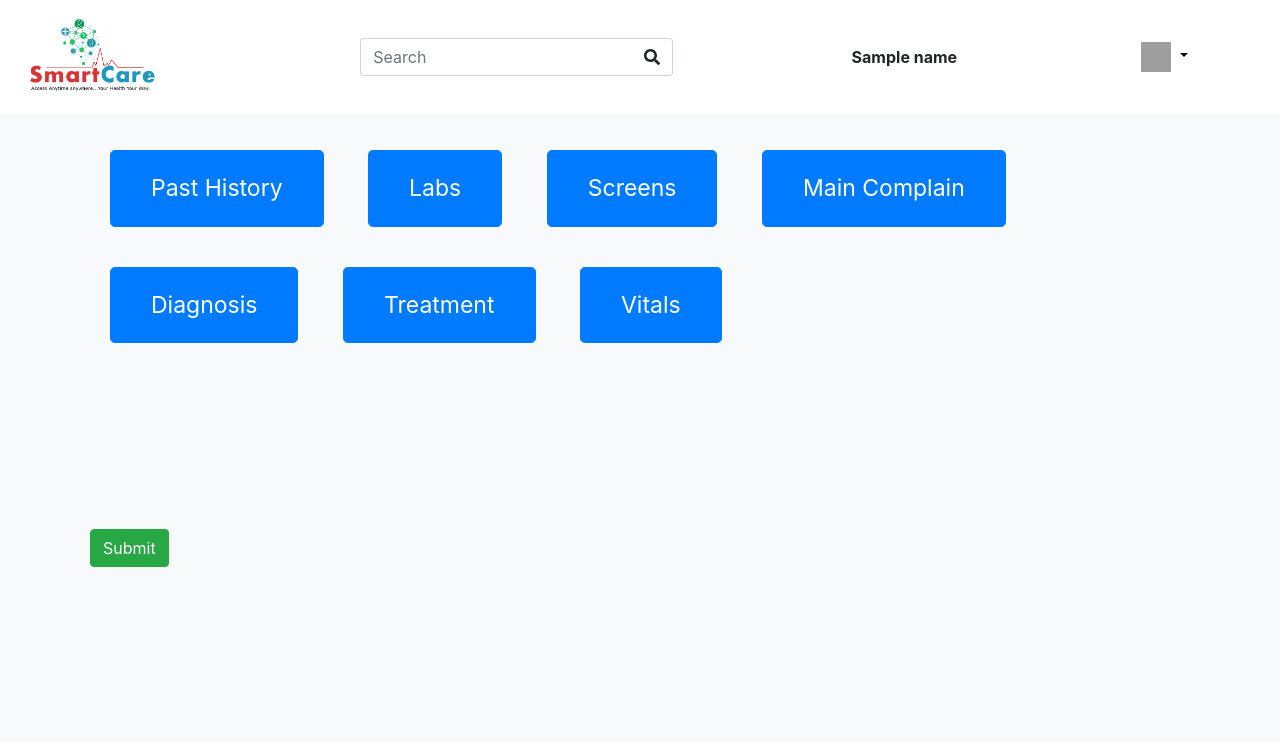
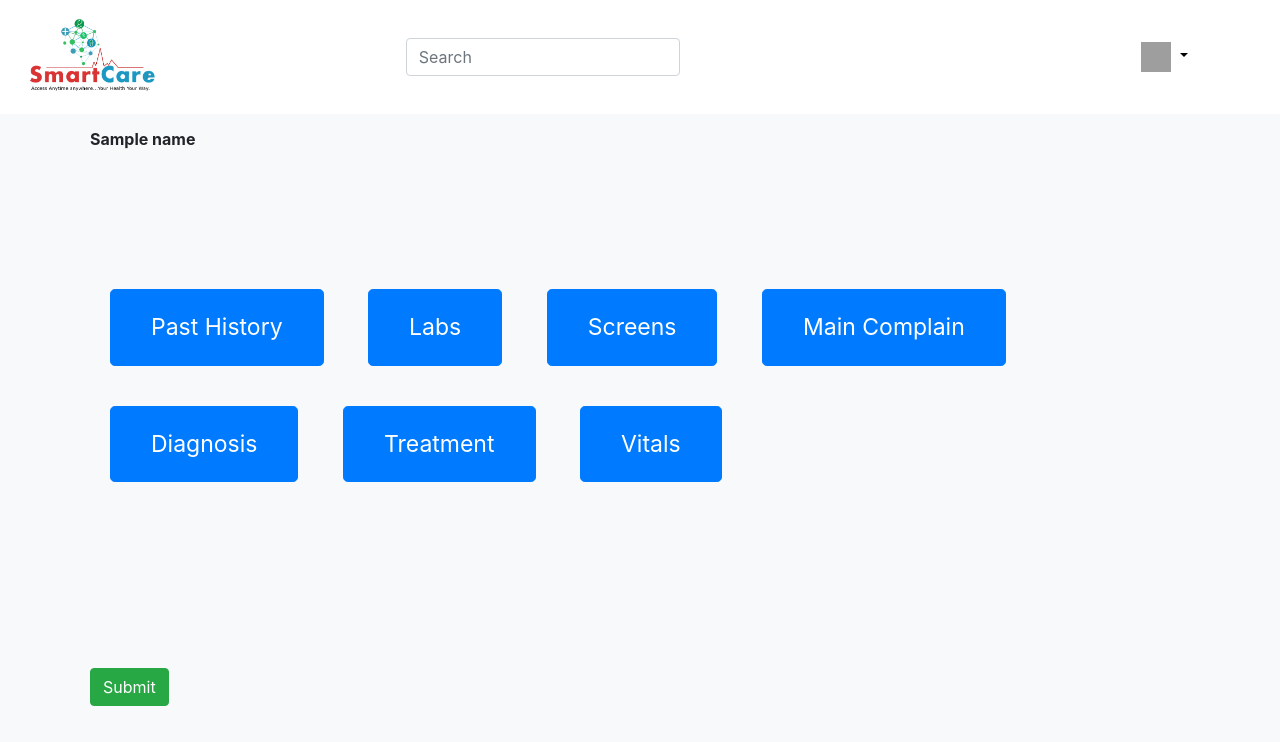
Before and after one commit to shaimafikry/smartcare, a Flask app: template web_flask/templates/doctor.html in a window 1280 px wide. Shown: the top 742 px of the page. Run offline with Flask 3, Linux system fonts and the light colour scheme; the template is opened without the code that fills it: most values are stand-ins (such as "Sample title", 1, 10 or a date in 2020); some libraries are stand-ins or nearby versions; grey boxes are pictures that could not be loaded.

Commit message:
edit post request for nrse and doctor

```diff
--- a/web_flask/app.py
+++ b/web_flask/app.py
@@ -117,7 +117,8 @@ def doctor_dashboard(pt_id):
     user = storage.get_obj(user_id)
     patient = storage.get_obj(pt_id)
     if request.method == 'POST':
-        return (url_for('dashboard'))
+        data = request.json
+        storage.update_obj(pt_id, data)
     return render_template('doctor.html', name=user['name'], patient=patient)
 
 
--- a/web_flask/templates/doctor.html
+++ b/web_flask/templates/doctor.html
@@ -5,7 +5,6 @@
     <meta name="viewport" content="width=device-width, initial-scale=1.0">
     <title>Smart Care - Doctors</title>
     <link href="https://stackpath.bootstrapcdn.com/bootstrap/4.5.2/css/bootstrap.min.css" rel="stylesheet">
-    <link href="https://cdnjs.cloudflare.com/ajax/libs/font-awesome/5.15.3/css/all.min.css" rel="stylesheet">
     <style>
         body {
             background-color: #f8f9fa;
@@ -129,50 +128,6 @@
             max-height: 400px;
             overflow-y: auto;
         }
-        .input-group .form-control {
-            border-right: 0;
-            border-color: #ced4da;
-            border-radius: 0.25rem 0 0 0.25rem;
-        }
-
-        .input-group .input-group-append .btn {
-            border-left: 0;
-            border-color: #ced4da;
-            border-radius: 0 0.25rem 0.25rem 0;
-            background-color: white;
-        }
-
-        .input-group:hover .form-control,
-        .input-group:hover .search-btn,
-        .input-group:focus-within .form-control,
-        .input-group:focus-within .search-btn {
-            border-color: #007bff;
-            z-index: 1;
-        }
-
-        .input-group .form-control:focus,
-        .input-group .search-btn:focus {
-            box-shadow: 0 0 5px rgba(0, 123, 255, 0.5);
-        }
-
-        .search-btn {
-            border: 1px solid #ced4da;
-            background-color: #fff;
-        }
-
-        .input-group:focus-within .form-control,
-        .input-group:focus-within .search-btn {
-            border-color: #007bff;
-        }
-
-        .input-group .form-control:focus + .input-group-append .btn,
-        .input-group-append .btn:focus {
-            border-color: #007bff;
-            outline: none;
-        }
-        .username {
-            font-weight: bold;
-        }
 
 
     </style>
@@ -183,16 +138,8 @@
             <img src="images/logo.png" alt="Hospital Logo">
         </a>
         <form class="form-inline mx-auto">
-            <div class="input-group">
-                <input class="form-control" type="search" placeholder="Search" aria-label="Search">
-                <div class="input-group-append">
-                    <button class="btn search-btn" type="button">
-                        <i class="fa fa-search"></i>
-                    </button>
-                </div>
-            </div>
+            <input class="form-control mr-sm-2" type="search" placeholder="Search" aria-label="Search">
         </form>
-        <div class="username"> {{ name }}</div>
         <div class="dropdown ml-auto">
             <button class="dropdown-toggle" type="button" id="menuToggle">
                 <img src="https://img.icons8.com/ios-filled/50/000000/menu--v1.png" alt="Menu">
@@ -200,7 +147,7 @@
             <div class="dropdown-menu" aria-labelledby="menuToggle">
                 <a class="dropdown-item" href="{{ url_for('dashboard') }}">Home</a>
                 <a class="dropdown-item" href="{{ url_for('profile') }}">Profile</a>
-                <a class="dropdown-item" href="{{ url_for('patients') }}">All Patients</a>
+                <a class="dropdown-item" href="#">All Patients</a>
                 <a class="dropdown-item" href="#">Settings</a>
                 <a class="dropdown-item" href="{{ url_for('sign_out') }}">Sign Out</a>
             </div>
@@ -208,6 +155,13 @@
     </nav>
 
     <div class="container content">
+        <div class="form-group">
+            <div class="form-group">
+                <h4 class="custom-p">{{ name }}</h4>
+            </div>
+
+        </div>
+
         <!-- Buttons to trigger modals -->
         <div class="form-group">
             <button type="button" class="btn btn-primary btn-lg" data-toggle="modal" data-target="#pastHistoryModal">Past History</button>
@@ -221,7 +175,7 @@
         </div>
 
         <!-- Submit Button -->
-        <button type="submit" class="btn btn-success submit-button">Submit</button>
+        <button type="button" class="btn btn-success submit-button">Submit</button>
     </div>
 
     <!-- Modals for each button -->
@@ -396,8 +350,6 @@
     <script src="https://code.jquery.com/jquery-3.5.1.slim.min.js"></script>
     <script src="https://cdn.jsdelivr.net/npm/@popperjs/core@2.5.3/dist/umd/popper.min.js"></script>
     <script src="https://stackpath.bootstrapcdn.com/bootstrap/4.5.2/js/bootstrap.min.js"></script>
-    <script src="https://cdnjs.cloudflare.com/ajax/libs/font-awesome/5.15.3/js/all.min.js"></script>
-
     <script>
         $(document).ready(function() {
             $('#menuToggle').click(function(event) {
```
Also changed, not shown: data.json (+1 -1 lines).
